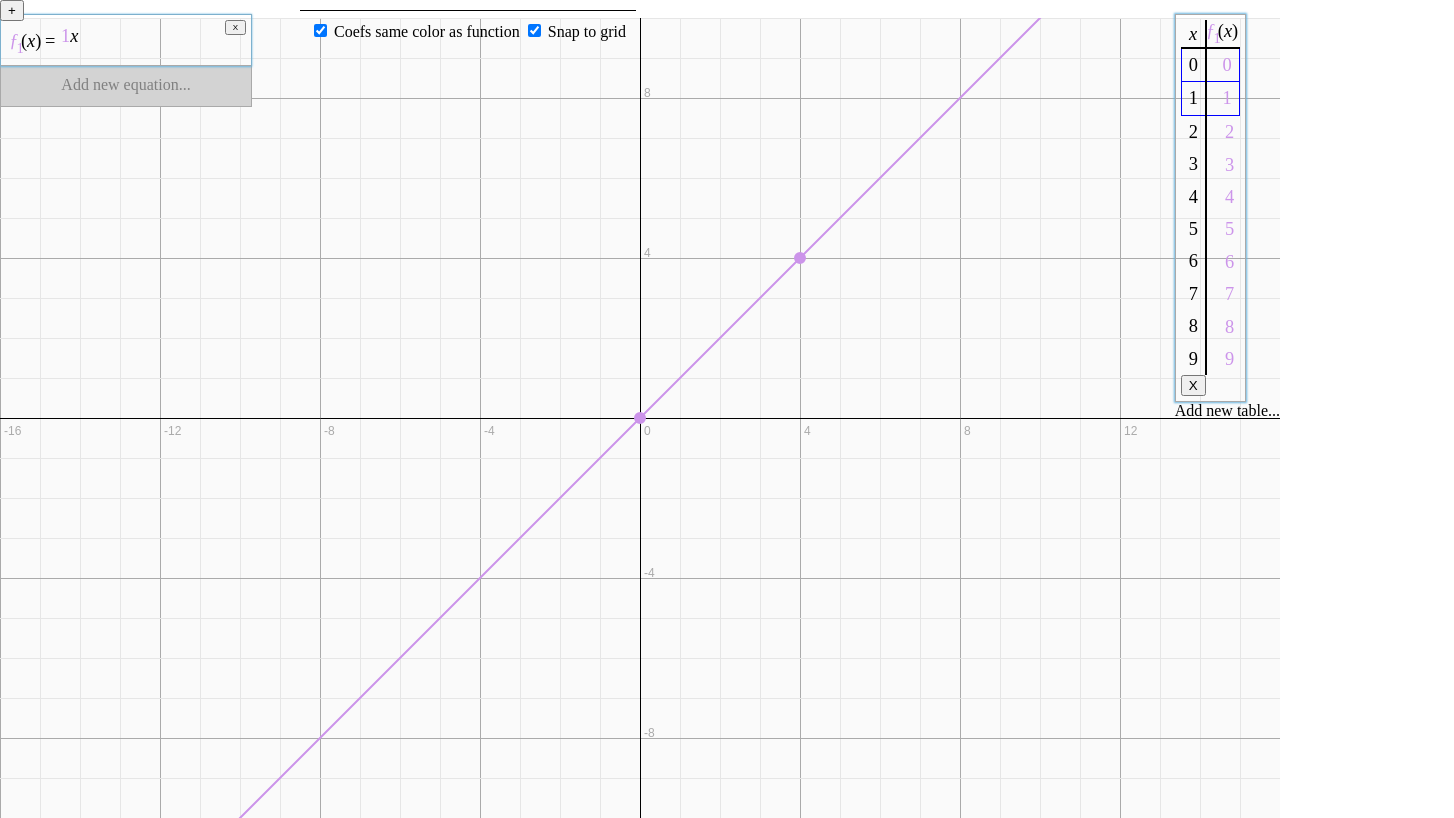
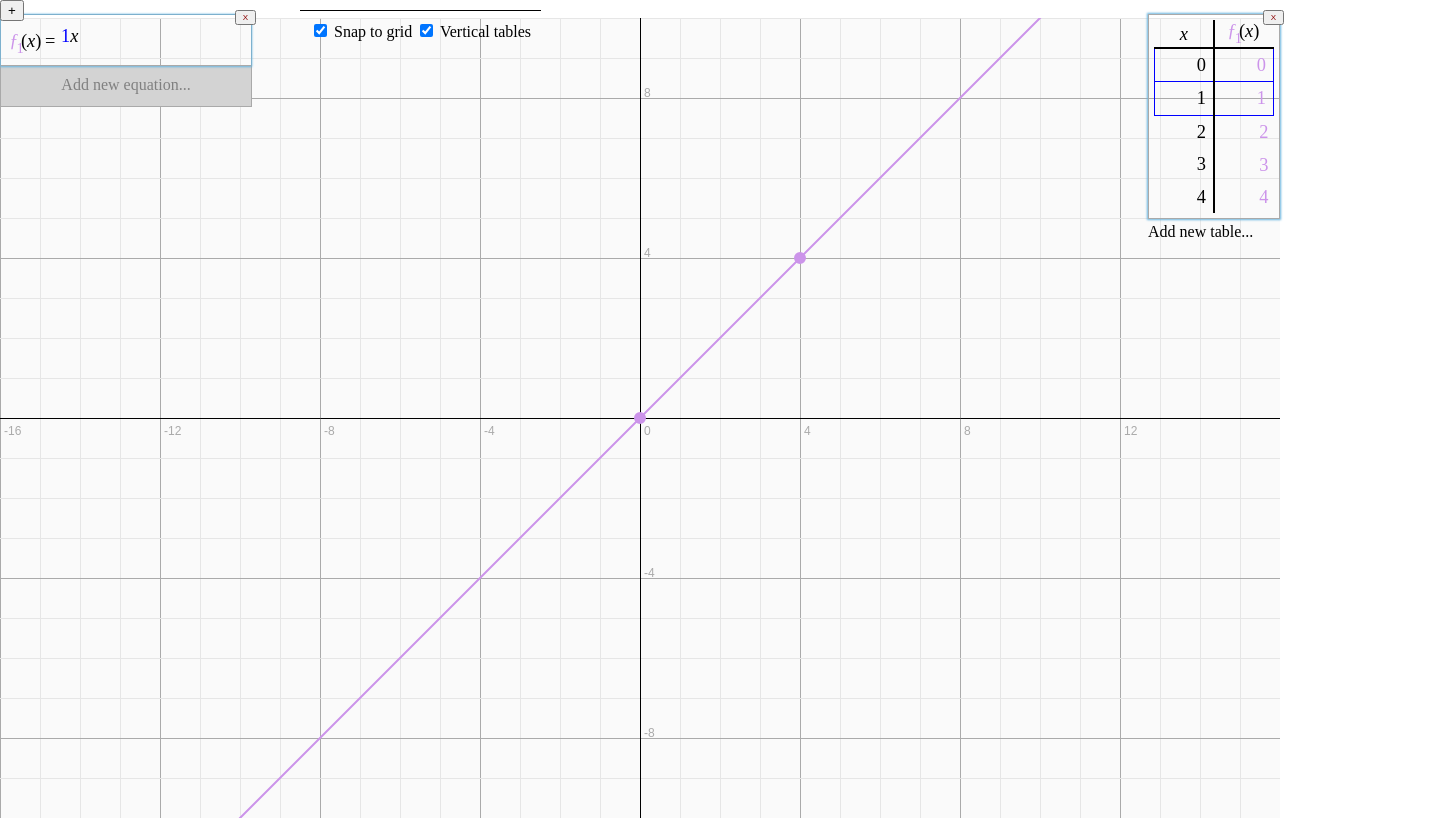
Before and after one commit to jonahkagan/calcoolator, a plain HTML site: page calc.html in a window 1280 px wide. Shown: the whole page, 1454 px wide, since content can reach past the window. Drawn offline with nearby package versions, Linux system fonts and the light colour scheme; a web font is replaced by a local one.

Commit message:
Vertical tables restyled, option added for horz (but not styled yet)

```diff
--- a/calc.html
+++ b/calc.html
@@ -55,11 +55,11 @@
 <body>
 
     <div id="opts">
-        <input type="checkbox" id="colorCoefs" checked="true"/>
-        <label for="colorCoefs">Coefs same color as function</label>
-
         <input type="checkbox" id="snapToGrid" checked="true"/>
         <label for="snapToGrid">Snap to grid</label>
+
+        <input type="checkbox" id="tblVert" checked="true"/>
+        <label for="tlbVert">Vertical tables</label>
     </div>
 
     <div id="left">
--- a/css/eqn-style.css
+++ b/css/eqn-style.css
@@ -49,14 +49,6 @@
     cursor: col-resize;
 }
 
-/* Remove button */
-#eqns .eqn .eqn-remove {
-    position: absolute;
-    right: 5px;
-    top: 5px;
-    font-size: 8px;
-}
-
 /* Special classes */
 #eqns .eqn .parse-error.eqn-editor {
     color: red;
--- a/css/style.css
+++ b/css/style.css
@@ -46,3 +46,12 @@ span.mathquill-rendered-math:focus {
     border: none !important;
     box-shadow: none !important;
 }
+
+/* Remove button */
+button.remove {
+    position: absolute;
+    right: -5px;
+    top: -5px;
+    font-size: 8px;
+    color: darkRed;
+}
--- a/css/table-style.css
+++ b/css/table-style.css
@@ -4,6 +4,7 @@
 }
 
 #tbls .tbl {
+    position: relative;
     display: inline-block;
     border: 1px solid darkGray;
     padding: 5px;
@@ -39,7 +40,17 @@
     box-shadow: #68B4DF 0 0 2px 1px;
 }
 
-#eqns .tbl textarea,
-#eqns .tbl textarea:active {
-    resize: none;
+/* Vertical */
+#tbls .vert.tbl {
+    width: 120px;
 }
+
+#tbls .vert.tbl td {
+    width: 50px;
+}
+
+
+/* Horizontal */
+#tbls .horz.tbl {
+    width: 100%;
+}
--- a/js/controllers/table-controller.js
+++ b/js/controllers/table-controller.js
@@ -1,7 +1,7 @@
 G.makeTableController = function (model) {
     var me = G.makeController(model, "table");
 
-    var NUM_PTS = 10;
+    var NUM_PTS = 5;
 
     var tableDude = G.makeTableDudeView(NUM_PTS);
 
--- a/js/views/eqn-view.js
+++ b/js/views/eqn-view.js
@@ -29,7 +29,7 @@ G.makeEqnView = function () {
                 "<span class=\"fun-name\">" + fun.name + "</span>" +
                 "<span class=\"eqn-of-x\">(x)=</span>" +
                 "<span class=\"eqn-editor\">" + displayEqn + "</span>" +
-                "<button class=\"eqn-remove\">X</button>" +
+                "<button class=\"remove\">X</button>" +
             "</div>"
             )
             .appendTo($parent)
@@ -46,7 +46,7 @@ G.makeEqnView = function () {
             .mousedown(selectFunction);
             //.find("span").addClass("scrubbable");
 
-        $content.find(".eqn-remove")
+        $content.find(".remove")
             .click(removeFunction)
             .mousedown(function (e) { e.stopPropagation(); });
 
@@ -84,9 +84,7 @@ G.makeEqnView = function () {
             .filter(function (seq) { return seq.type === "num"; })
             .each(function (seq) {
                 $(seq.spans).addClass("scrubbable");
-                if (G.opts.colorCoefs) {
-                    $(seq.spans).css("color", fun.color.toCSS());
-                }
+                $(seq.spans).css("color", fun.color.toCSS());
             });
     }
 
@@ -205,10 +203,6 @@ G.makeEqnView = function () {
 
         colorCoefs(spans);
 
-        if (G.opts.colorCoefs) {
-            $(spans).css("color", fun.color.toCSS());
-        }
-
         var onMouseMove = function (e) {
             console.log("move", fun.name);
             if (isDragging) {
--- a/js/views/table-view.js
+++ b/js/views/table-view.js
@@ -32,9 +32,11 @@ G.makeTableView = function () {
                 "</tr>" +
                 rows.join("") +
             "</table>" +
-            "<button class=\"tbl-remove\">X</button>" +
+            "<button class=\"remove\">X</button>" +
         "</div>"
         );
+
+        $table.addClass(G.opts.tblVert ? "vert" : "horz");
 
         $table.find("tr").each(function (i, row) {
             if (i > 0 && i <= fun.degree+1) {
@@ -62,7 +64,9 @@ G.makeTableView = function () {
             .mathquill("editable")
             .keyup(onKeyUp);
 
-        $table.find(".tbl-remove").click(removeFunction);
+        $table.find(".remove")
+            .click(removeFunction)
+            .mousedown(function (e) { e.stopPropagation(); });
 
         $table.click(selectFunction);
 
```
